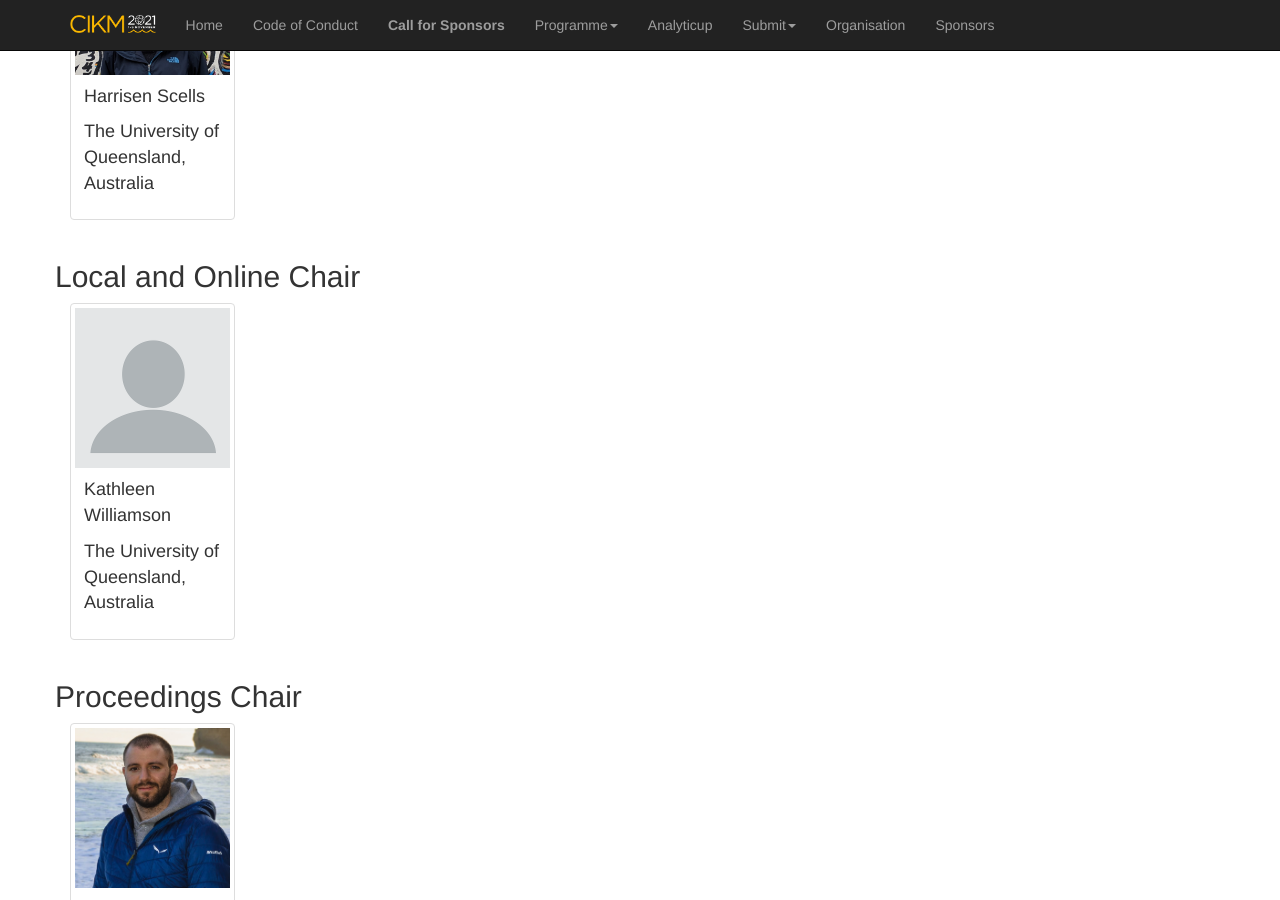
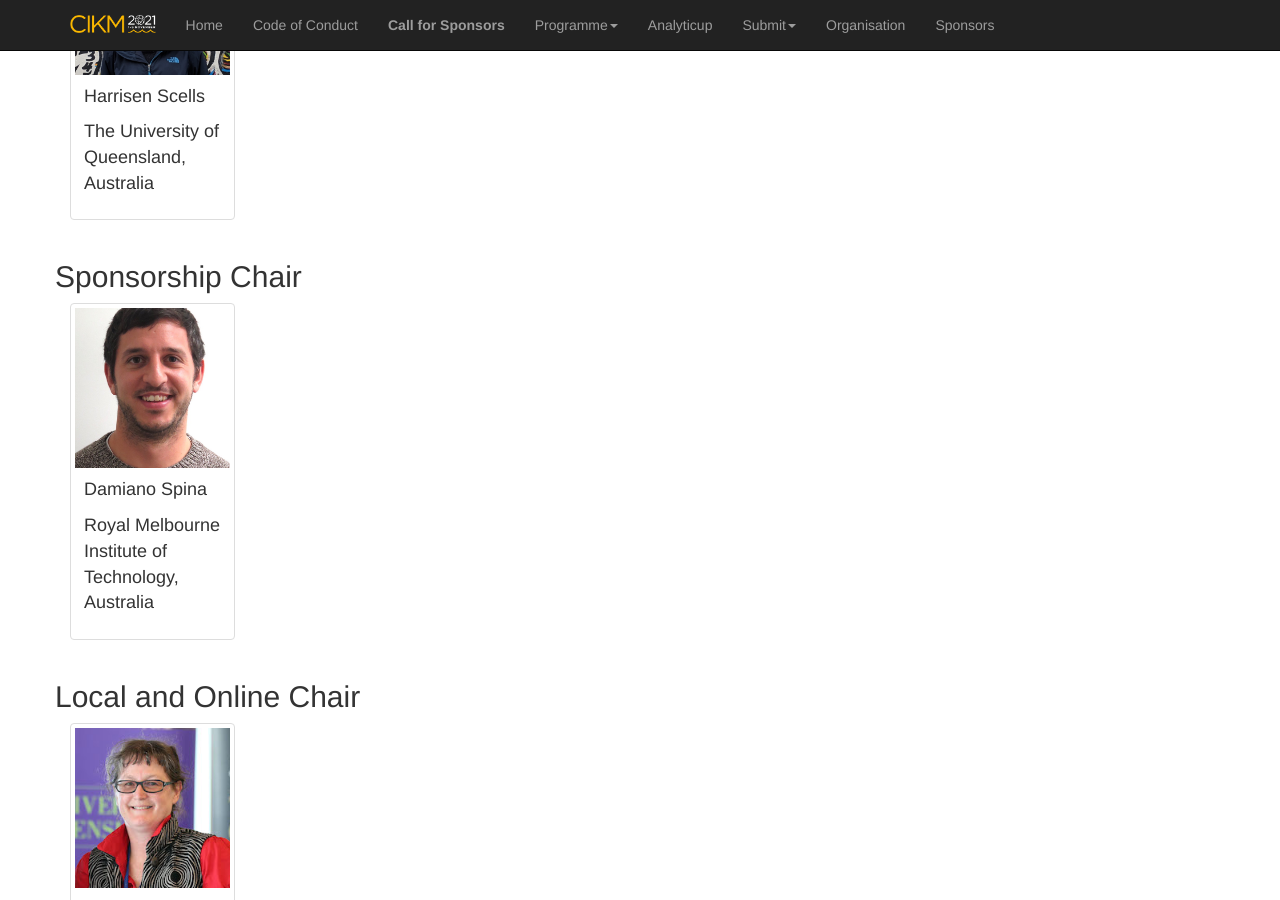
Before and after one commit to ielab/cikm2021-website, a Jekyll site: the page built from committee.md, in a window 1280 px wide and 900 px high, scrolled down 4411 px. Built offline with Jekyll 4.4.1, drawn with Linux system fonts in a browser that asks for light colours; comment, search, counter and statistics services are not loaded; our own code applies the rules of GitHub Pages for plain Markdown files.

Commit message:
Add images for Kathleen and Damiano.

```diff
--- a/_data/oc.yml
+++ b/_data/oc.yml
@@ -99,11 +99,17 @@ chairs:
         org: The University of Queensland, Australia
         img: /img/oc/harry.jpeg
 
+  - name: Sponsorship Chair
+    members:
+      - name: Damiano Spina
+        org: Royal Melbourne Institute of Technology, Australia
+        img: /img/oc/DamianoSpina.jpg
+
   - name: Local and Online Chair
     members:
       - name: Kathleen Williamson
         org: The University of Queensland, Australia
-        img:
+        img: /img/oc/KathleenWilliamson.jpeg
 
   - name: Proceedings Chair
     members:
```
Also changed, not shown: img/oc/DamianoSpina.jpg (added), img/oc/KathleenWilliamson.jpeg (added).
